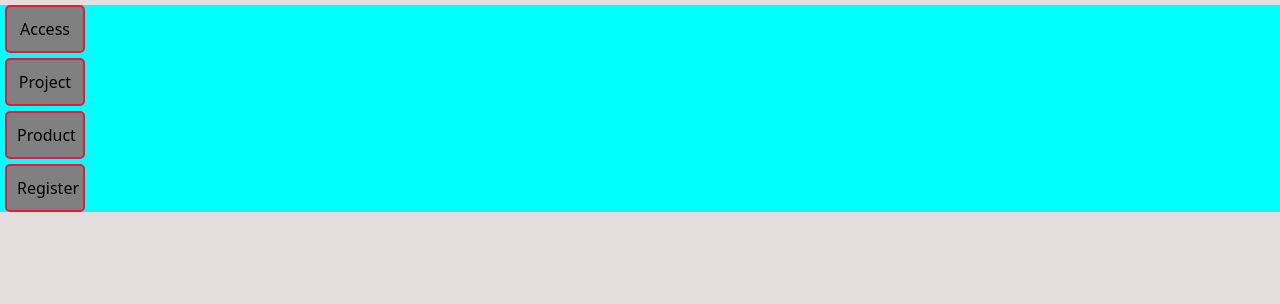
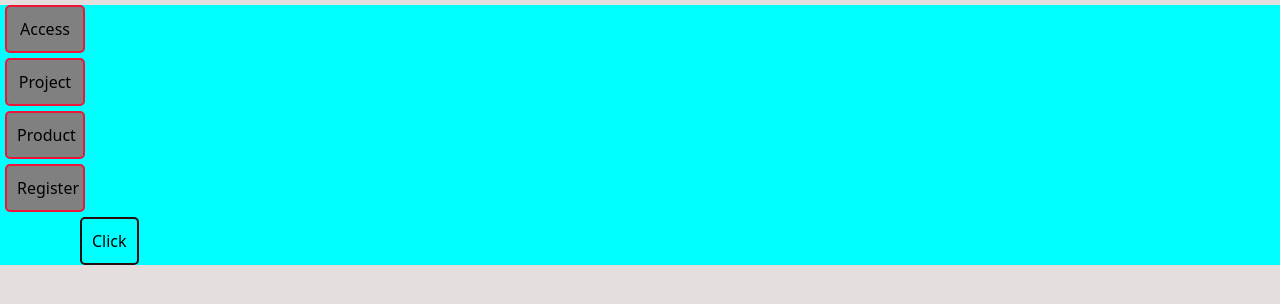
Before and after one commit to Preciousnnebuogor/Online--Store-, a Next.js app: page /tutorial in a window 1280 px wide. Shown: the top 304 px of the page. Built offline with nearby package versions, Linux system fonts and the light colour scheme.

Commit message:
new product

```diff
--- a/src/components/toturial/css.module.scss
+++ b/src/components/toturial/css.module.scss
@@ -14,5 +14,13 @@
 
   ul li a:hover {
     background-color: rgb(13, 235, 65);
+    color: aliceblue;
+
+  }
+  button {
+    padding: 10px;
+    margin-left: 80px;
+    border: 2px solid rgb(40, 15, 15);
+    border-radius: 5px;
   }
 }
--- a/src/components/toturial/html.tsx
+++ b/src/components/toturial/html.tsx
@@ -17,6 +17,8 @@ export default function HTML() {
           <Link href={""}>Register</Link>
         </li>
       </ul>
+
+      <button>Click</button>
     </div>
   );
 }
```
